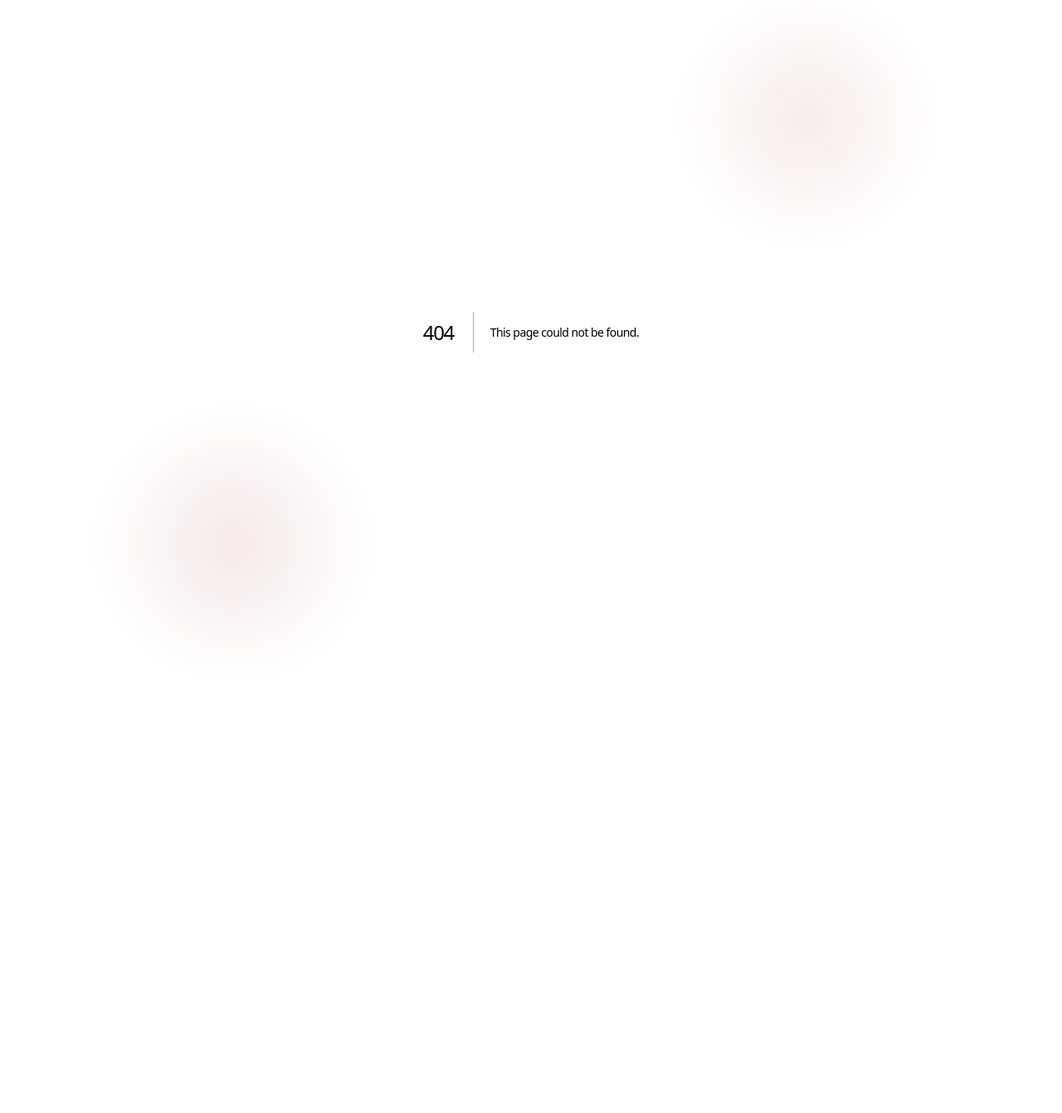
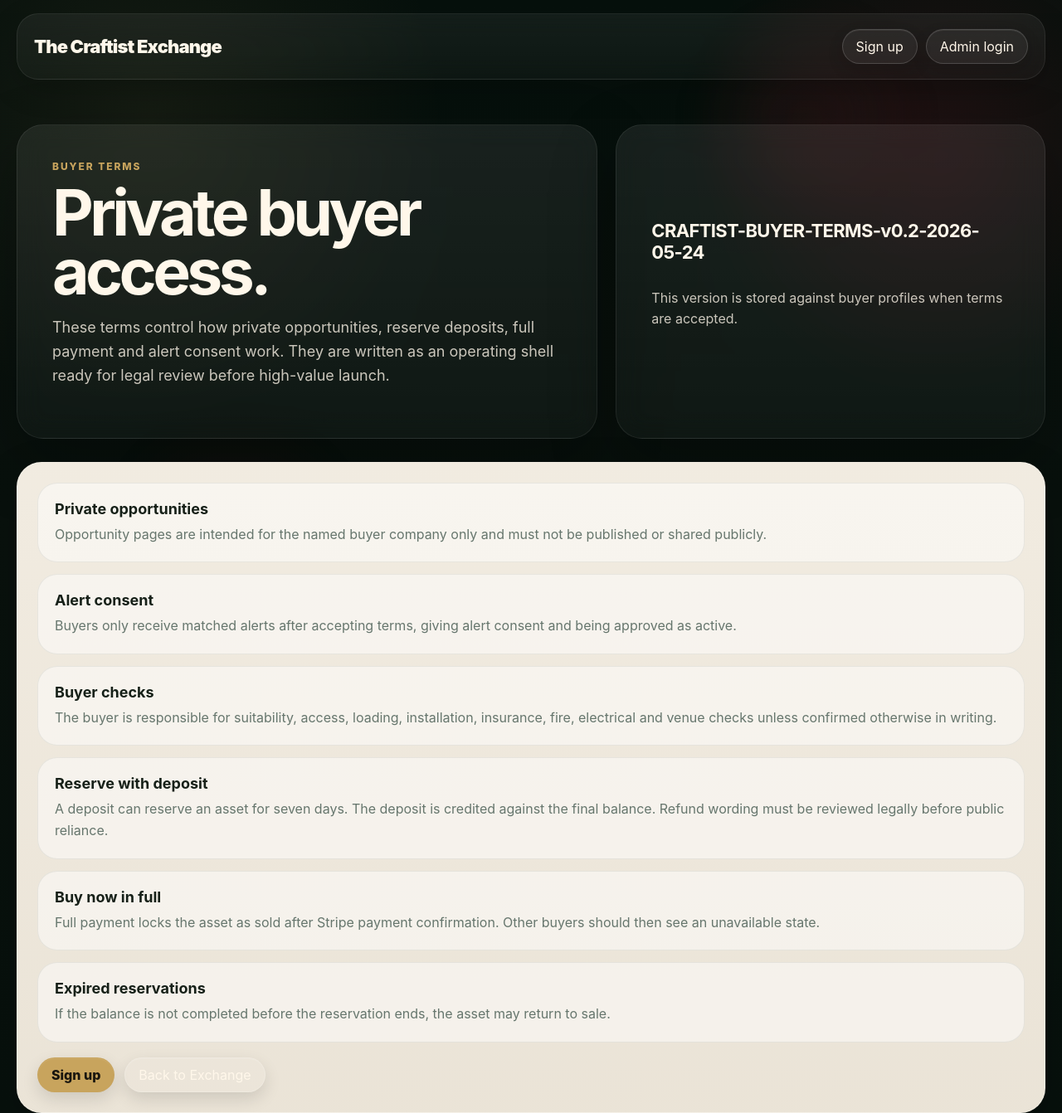
Before and after one commit to otoslifeproject-cell/craftist-asset-exchange, a Next.js app: page /buyer/terms in a window 1280 px wide. Before the commit this address had no page. Shown: the whole page at 83% size. Before the commit the page ends 800 px from the top, so only its background shows below. Built offline with nearby package versions, Linux system fonts and the light colour scheme.

Commit message:
Add canonical buyer terms route

```diff
--- /dev/null
+++ b/app/buyer/terms/page.tsx
@@ -0,0 +1,40 @@
+import Link from 'next/link';
+import { BUYER_TERMS_VERSION } from '../../../lib/buyerPreferences';
+import '../buyer.css';
+
+export default function BuyerTermsPage() {
+  return (
+    <main className="buyer-page">
+      <div className="shell">
+        <nav className="nav buyer-nav">
+          <Link className="brand" href="/">The Craftist Exchange</Link>
+          <div className="navlinks"><Link href="/buyer/signup">Sign up</Link><Link href="/login">Admin login</Link></div>
+        </nav>
+
+        <section className="buyer-hero">
+          <div className="buyer-hero-card">
+            <div className="kicker">Buyer terms</div>
+            <h1>Private buyer access.</h1>
+            <p>These terms control how private opportunities, reserve deposits, full payment and alert consent work. They are written as an operating shell ready for legal review before high-value launch.</p>
+          </div>
+          <aside className="buyer-side-card">
+            <strong>{BUYER_TERMS_VERSION}</strong>
+            <p>This version is stored against buyer profiles when terms are accepted.</p>
+          </aside>
+        </section>
+
+        <section className="card buyer-panel">
+          <div className="buyer-terms-list">
+            <article><h3>Private opportunities</h3><p>Opportunity pages are intended for the named buyer company only and must not be published or shared publicly.</p></article>
+            <article><h3>Alert consent</h3><p>Buyers only receive matched alerts after accepting terms, giving alert consent and being approved as active.</p></article>
+            <article><h3>Buyer checks</h3><p>The buyer is responsible for suitability, access, loading, installation, insurance, fire, electrical and venue checks unless confirmed otherwise in writing.</p></article>
+            <article><h3>Reserve with deposit</h3><p>A deposit can reserve an asset for seven days. The deposit is credited against the final balance. Refund wording must be reviewed legally before public reliance.</p></article>
+            <article><h3>Buy now in full</h3><p>Full payment locks the asset as sold after Stripe payment confirmation. Other buyers should then see an unavailable state.</p></article>
+            <article><h3>Expired reservations</h3><p>If the balance is not completed before the reservation ends, the asset may return to sale.</p></article>
+          </div>
+          <div className="buyer-actions"><Link className="button gold" href="/buyer/signup">Sign up</Link><Link className="button" href="/">Back to Exchange</Link></div>
+        </section>
+      </div>
+    </main>
+  );
+}
```
